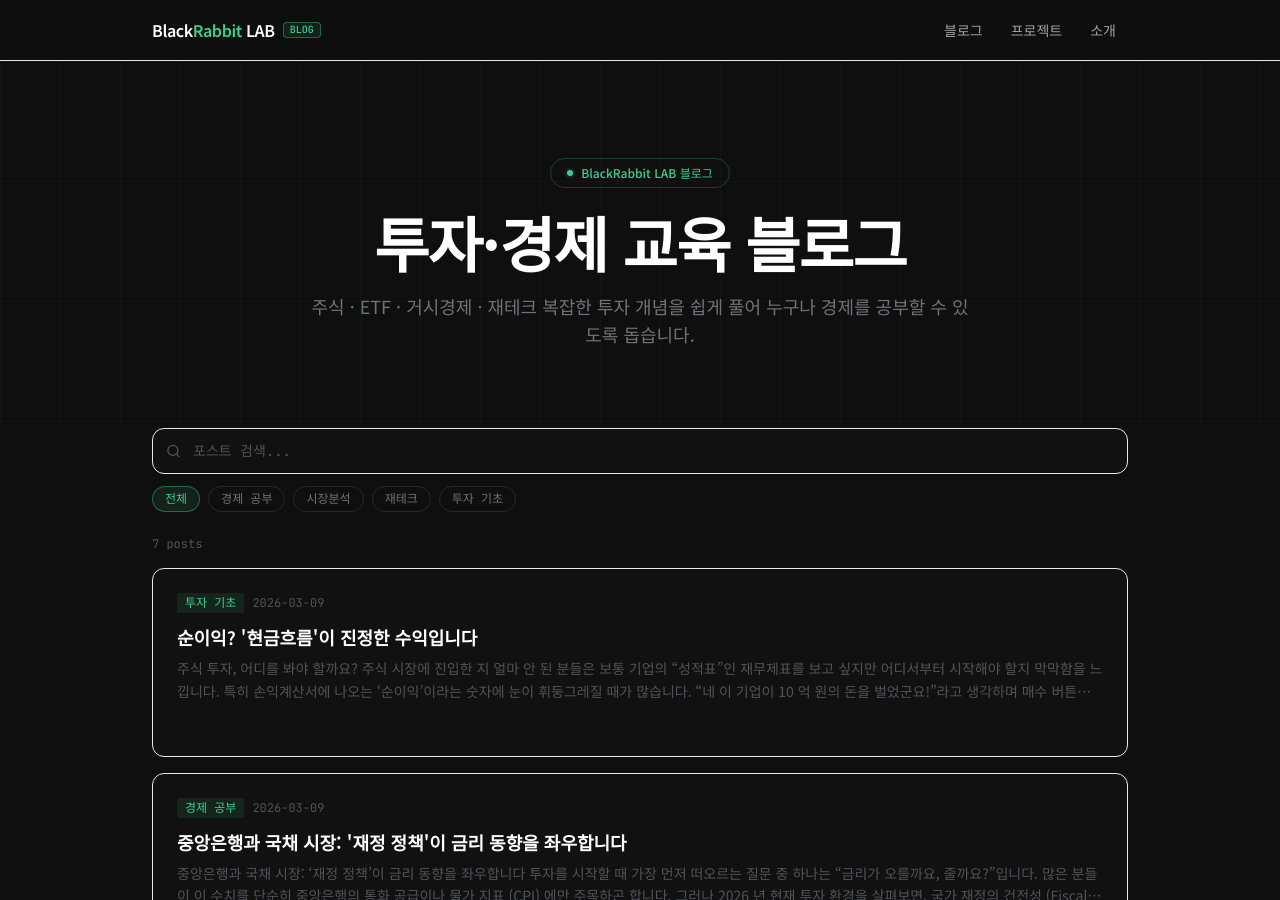
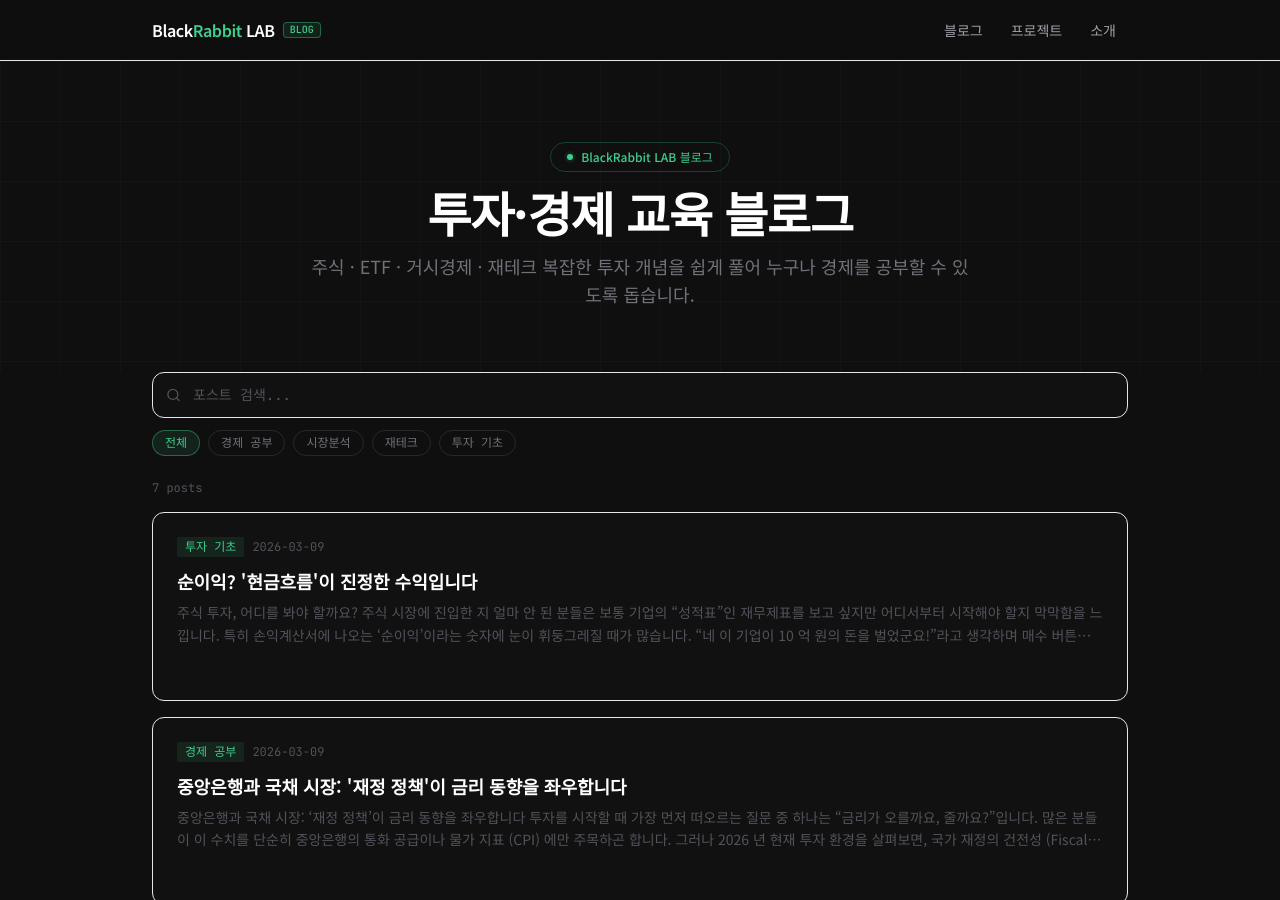
Before and after one commit to blackrabbitDeveloper/blackrabbitdeveloper.github.io, a Jekyll site: the page built from index.html, in a window 1280 px wide and 900 px high. Built offline with Jekyll 4.4.1, drawn with Linux system fonts in a browser that asks for light colours; nearby versions of some CDN libraries.

Commit message:
모바일 전용 텍스트 UI 스타일 변경

```diff
--- a/_layouts/home.html
+++ b/_layouts/home.html
@@ -3,11 +3,11 @@
 ---
 
 <!-- Hero -->
-<section class="relative overflow-hidden px-4 pt-16 pb-14 sm:px-6 sm:pt-24 sm:pb-20">
+<section class="relative overflow-hidden px-4 pt-10 pb-10 sm:px-6 sm:pt-20 sm:pb-16">
   <div class="pointer-events-none absolute inset-0 bg-[linear-gradient(rgba(62,207,142,0.03)_1px,transparent_1px),linear-gradient(90deg,rgba(62,207,142,0.03)_1px,transparent_1px)] bg-[size:60px_60px]"></div>
 
   <div class="relative mx-auto max-w-4xl text-center">
-    <div class="mb-6 inline-flex items-center gap-2 rounded-full border border-brand/25 bg-brand/8 px-4 py-1.5 text-xs font-medium text-brand">
+    <div class="mb-4 inline-flex items-center gap-2 rounded-full border border-brand/25 bg-brand/8 px-4 py-1.5 text-xs font-medium text-brand">
       <span class="relative flex h-1.5 w-1.5">
         <span class="absolute inline-flex h-full w-full animate-ping rounded-full bg-brand opacity-75"></span>
         <span class="relative inline-flex h-1.5 w-1.5 rounded-full bg-brand"></span>
@@ -15,11 +15,11 @@
       BlackRabbit LAB 블로그
     </div>
 
-    <h2 class="text-4xl font-bold leading-tight tracking-tight text-white sm:text-5xl lg:text-6xl">
-      투자·경제 교육 블로그<br class="sm:hidden" />
+    <h2 class="text-2xl font-bold leading-tight tracking-tight text-white sm:text-4xl lg:text-5xl">
+      투자·경제 교육 블로그
     </h2>
 
-    <p class="mx-auto mt-5 max-w-2xl text-base text-zinc-500 sm:text-lg">
+    <p class="mx-auto mt-4 max-w-2xl text-sm text-zinc-500 sm:text-base lg:text-lg">
       주식 · ETF · 거시경제 · 재테크<br class="sm:hidden" />
       복잡한 투자 개념을 쉽게 풀어 누구나 경제를 공부할 수 있도록 돕습니다.
     </p>
--- /dev/null
+++ b/naver5f25ba351b2991327a6a8fa168d8c987.html
@@ -0,0 +1 @@
+naver-site-verification: naver5f25ba351b2991327a6a8fa168d8c987.html
```
